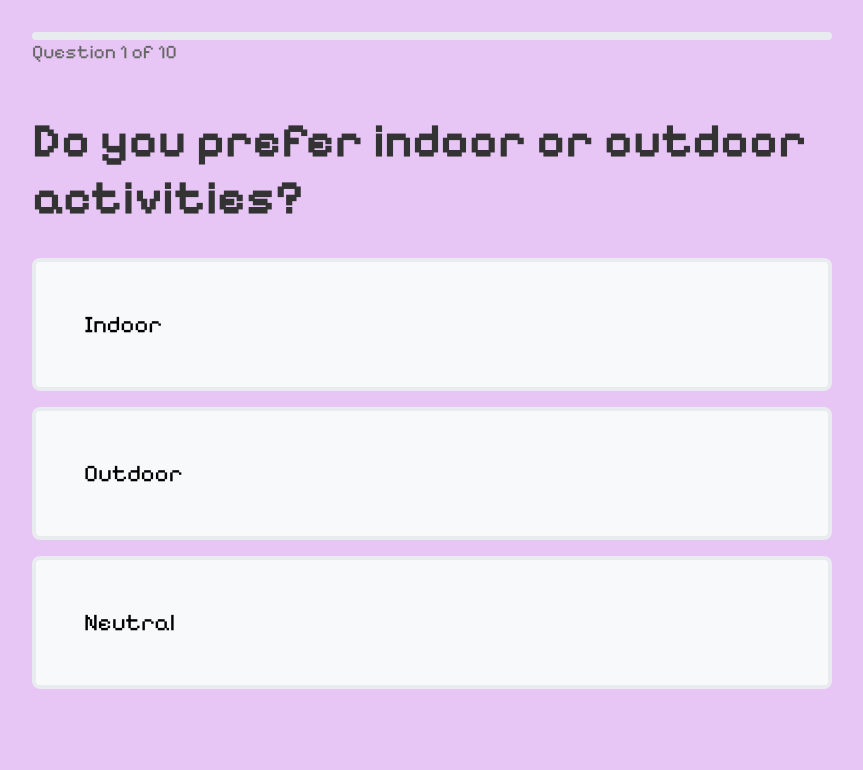
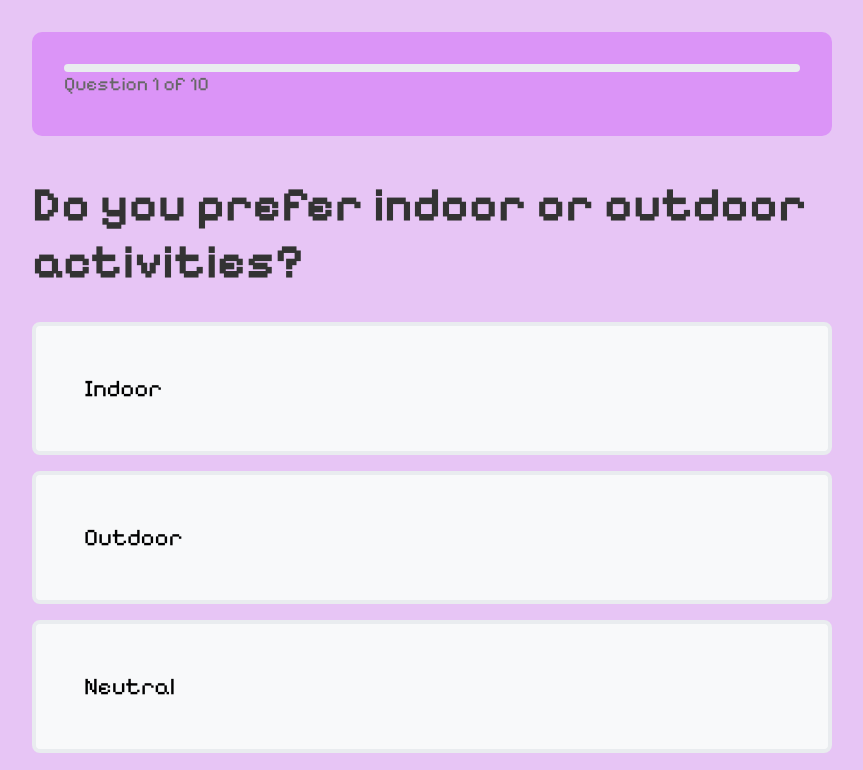
Before and after one commit to susiekim101/TimeLeaf, a React (Create React App) app in the folder athenahacks/: page /question/1 in a window 1280 px wide. Shown: the top 770 px of the page, without its empty margins (208-1071 px from the left). Built offline with nearby package versions, Linux system fonts and the light colour scheme.

Commit message:
Sticky progress bar

```diff
--- a/athenahacks/src/components/QuestionPage.jsx
+++ b/athenahacks/src/components/QuestionPage.jsx
@@ -35,12 +35,14 @@ function QuestionPage({ questions, setAnswers, answers }) {
 
   return (
     <div className="question-container">
+      <div className="progress-container">
         <div className="progress-bar">
             <div
               className="progress"
               style={{ width: `${(currentQuestionIndex / totalQuestions) * 100}%` }}
             ></div>
             <span className="progress-text">Question {questionNumber} of {totalQuestions}</span>
+        </div>
       </div>
 
       <h2>{currentQuestion.question}</h2>
--- a/athenahacks/src/css/QuestionPage.css
+++ b/athenahacks/src/css/QuestionPage.css
@@ -8,8 +8,14 @@
     flex-direction: column;
   }
 
+  .progress-container{
+    position: sticky;
+    border-radius: 10px;
+    padding: 2rem;
+    top:0;
+    background-color:#db94f7;
+  }
   .progress-bar {
-    position: sticky;
     height: 8px;
     background-color: #e9ecef;
     border-radius: 4px;
@@ -17,7 +23,6 @@
   }
 
   .progress {
-    position: sticky;
     height: 100%;
     background-color: #79428F;
     border-radius: 6px;
@@ -25,7 +30,6 @@
   }
 
   .progress-text {
-    position: sticky;
     top: 12px;
     right: 0;
     font-size: 1.2rem;
```
Lines whose indentation alone changed are shown as unchanged.
